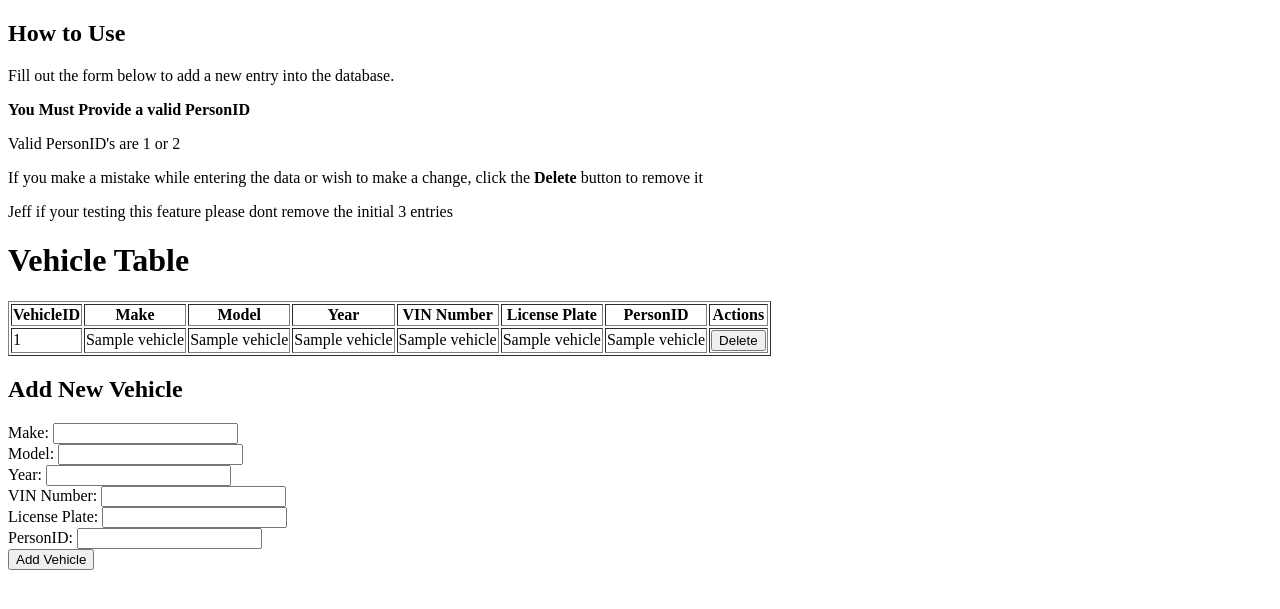
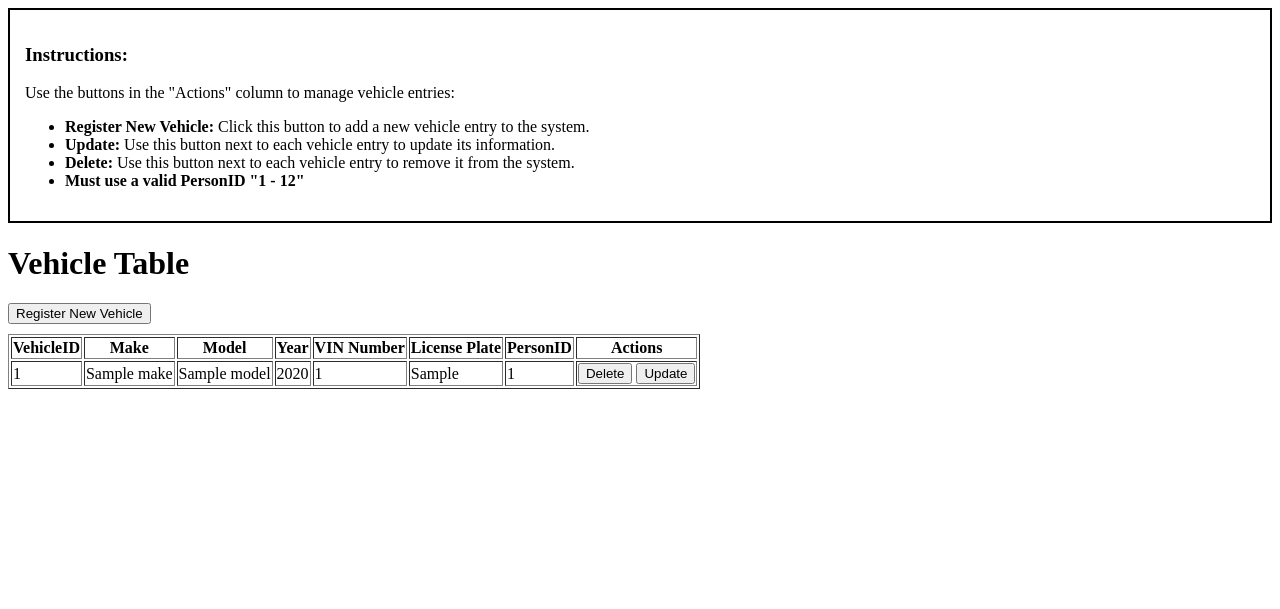
Before and after one commit to WhisperingDROID/Information-Database, a Flask app: template HTML_Webpage/templates/index.html in a window 1280 px wide. Shown: the top 609 px of the page. Run offline with Flask 3, Linux system fonts and the light colour scheme; the template is opened without the code that fills it: most values are stand-ins (such as "Sample title", 1, 10 or a date in 2020).

Commit message:
Updated project CRUD for Vehicle Table

```diff
--- a/HTML_Webpage/templates/index.html
+++ b/HTML_Webpage/templates/index.html
@@ -2,23 +2,25 @@
 <html lang="en">
 <head>
     <meta charset="UTF-8">
-    <meta http-equiv="X-UA-Compatible" content="IE=edge">
     <meta name="viewport" content="width=device-width, initial-scale=1.0">
-    <title>Vehicle Table</title>
+    <div style="border: 2px solid rgb(0, 0, 0); padding: 15px; margin-bottom: 20px; background-color: rgb(255, 255, 255);">
+        <h3>Instructions:</h3>
+        <p>Use the buttons in the "Actions" column to manage vehicle entries:</p>
+        <ul>
+            <li><strong>Register New Vehicle:</strong> Click this button to add a new vehicle entry to the system.</li>
+            <li><strong>Update:</strong> Use this button next to each vehicle entry to update its information.</li>
+            <li><strong>Delete:</strong> Use this button next to each vehicle entry to remove it from the system.</li>
+            <li><strong>Must use a valid PersonID "1 - 12"</strong></li>
+        </ul>
+    </div>
+
+    <title>Vehicles</title>
 </head>
 <body>
-
-<!-- Instructions Section -->
-<div class="instructions">
-    <h2>How to Use</h2>
-    <p>Fill out the form below to add a new entry into the database.</p>
-    <p><strong>You Must Provide a valid PersonID</strong></p>
-    <p>Valid PersonID's are 1 or 2</p>
-    <p>If you make a mistake while entering the data or wish to make a change, click the <strong>Delete</strong> button to remove it</p>
-    <p>Jeff if your testing this feature please dont remove the initial 3 entries</p>
-</div>
-
     <h1>Vehicle Table</h1>
+    <form action="{{ url_for('submit_add_vehicle') }}" method="GET" style="margin-bottom: 10px;">
+        <button type="submit">Register New Vehicle</button>
+    </form>
 
     <table border="1">
         <thead>
@@ -36,45 +38,24 @@
         <tbody>
             {% for vehicle in vehicles %}
             <tr>
-                <td>{{ vehicle[0] }}</td>
-                <td>{{ vehicle[1] }}</td>
-                <td>{{ vehicle[2] }}</td>
-                <td>{{ vehicle[3] }}</td>
-                <td>{{ vehicle[4] }}</td>
-                <td>{{ vehicle[5] }}</td>
-                <td>{{ vehicle[6] }}</td>
+                <td>{{ vehicle['VehicleID'] }}</td>
+                <td>{{ vehicle['Make'] }}</td>
+                <td>{{ vehicle['Model'] }}</td>
+                <td>{{ vehicle['Year'] }}</td>
+                <td>{{ vehicle['VIN_Number'] }}</td>
+                <td>{{ vehicle['LicensePlate'] }}</td>
+                <td>{{ vehicle['PersonID'] }}</td>
                 <td>
-                    <!-- Form for deleting a vehicle -->
-                    <form action="{{ url_for('delete_vehicle', vehicle_id=vehicle[0]) }}" method="POST" style="display:inline;">
+                    <form action="{{ url_for('delete_vehicle', vehicle_id=vehicle['VehicleID']) }}" method="POST" style="display:inline;">
                         <button type="submit">Delete</button>
+                    </form>
+                    <form action="{{ url_for('update_vehicle', vehicle_id=vehicle['VehicleID']) }}" method="GET" style="display:inline;">
+                        <button type="submit">Update</button>
                     </form>
                 </td>
             </tr>
             {% endfor %}
         </tbody>
     </table>
-
-    <h2>Add New Vehicle</h2>
-    <form action="{{ url_for('add_vehicle') }}" method="POST">
-        <label for="make">Make:</label>
-        <input type="text" id="make" name="make" required><br>
-
-        <label for="model">Model:</label>
-        <input type="text" id="model" name="model" required><br>
-
-        <label for="year">Year:</label>
-        <input type="number" id="year" name="year" required><br>
-
-        <label for="vin_number">VIN Number:</label>
-        <input type="text" id="vin_number" name="vin_number" required><br>
-
-        <label for="license_plate">License Plate:</label>
-        <input type="text" id="license_plate" name="license_plate" required><br>
-
-        <label for="person_id">PersonID:</label>
-        <input type="number" id="person_id" name="person_id" required><br>
-
-        <input type="submit" value="Add Vehicle">
-    </form>
 </body>
 </html>
```
Also changed, not shown: HTML_Webpage/sqli.py (+50 -63 lines), HTML_Webpage/templates/add_vehicle.html (added, +32 -0 lines), HTML_Webpage/templates/update_vehicle.html (added, +32 -0 lines).
